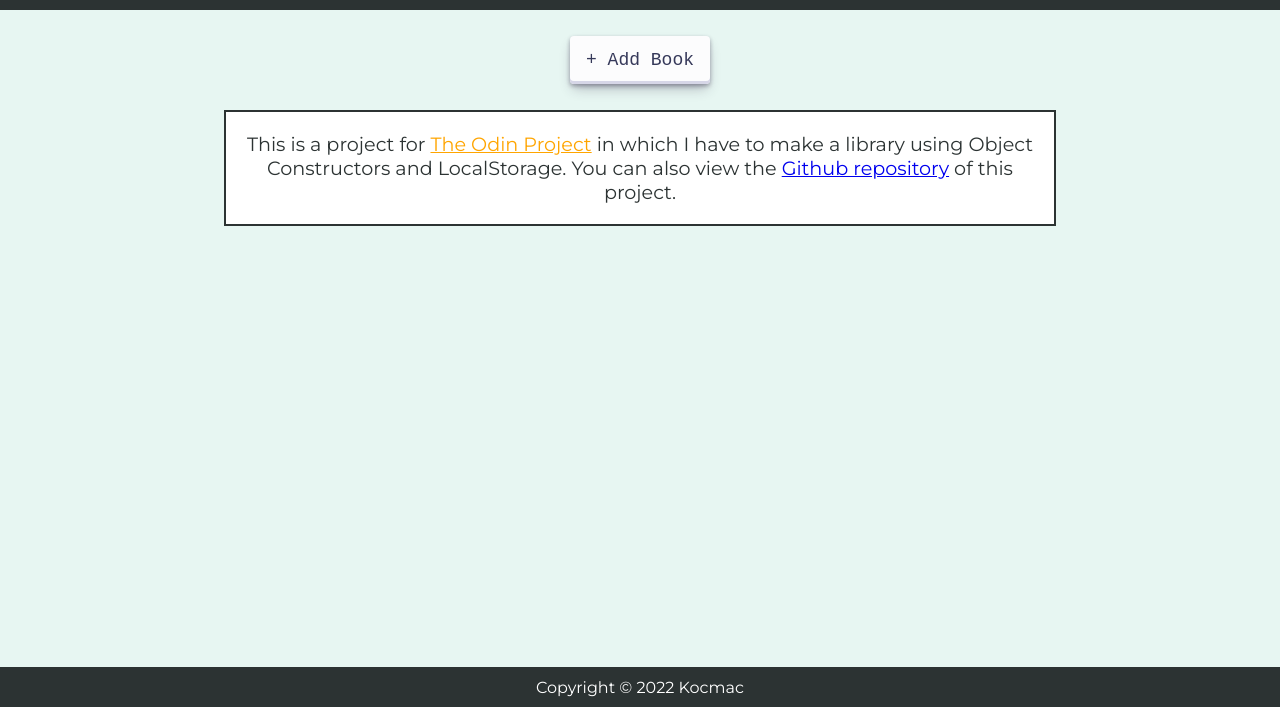
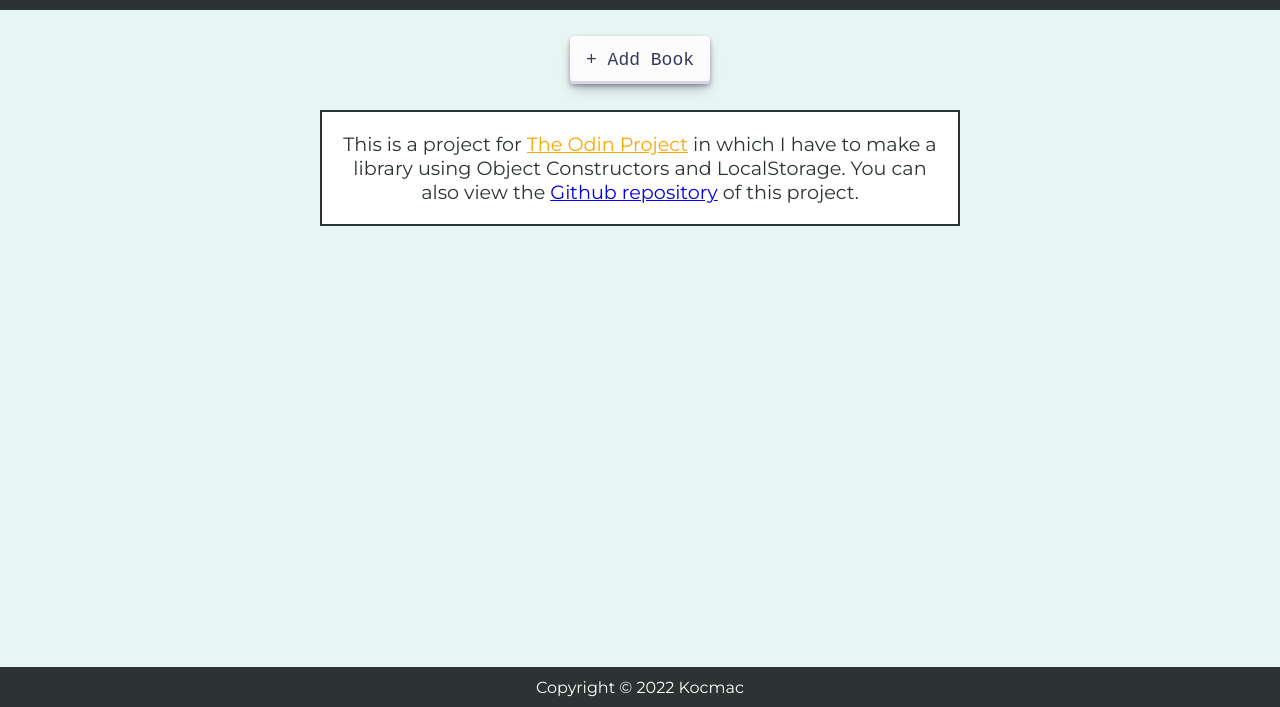
Before and after one commit to vKocmac/Library, a plain HTML site: page index.html in a window 1280 px wide. Shown: the part 93-800 px from the top of the page. Drawn offline with Linux system fonts and the light colour scheme.

Commit message:
info css

```diff
--- a/style.css
+++ b/style.css
@@ -163,7 +163,7 @@ footer {
 .info{
   color:#2C3333;
   border: solid 2px #2C3333;
-  width:65%;
+  width:50%;
   text-align: center;
   margin:0 auto;
   padding: 20px;
```
